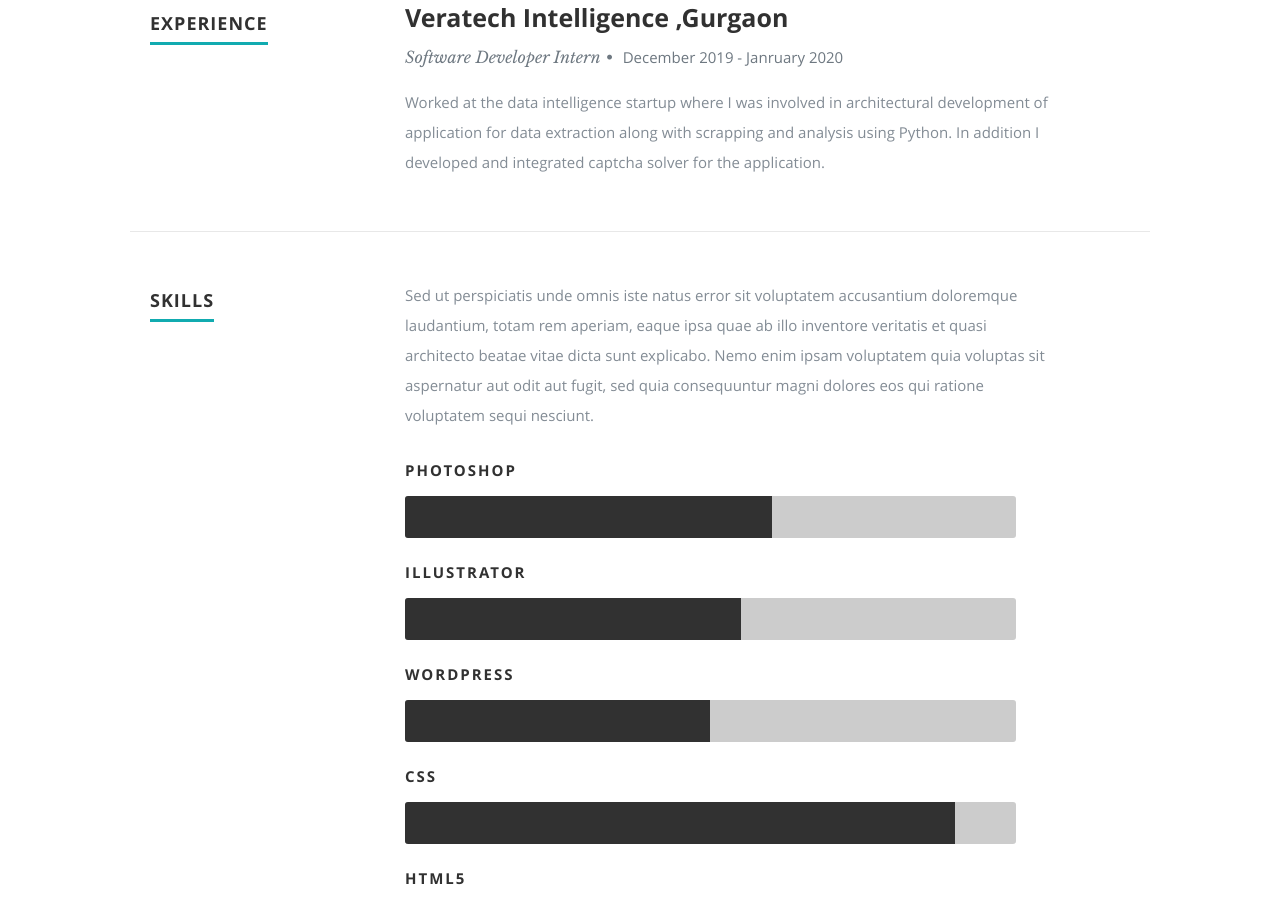
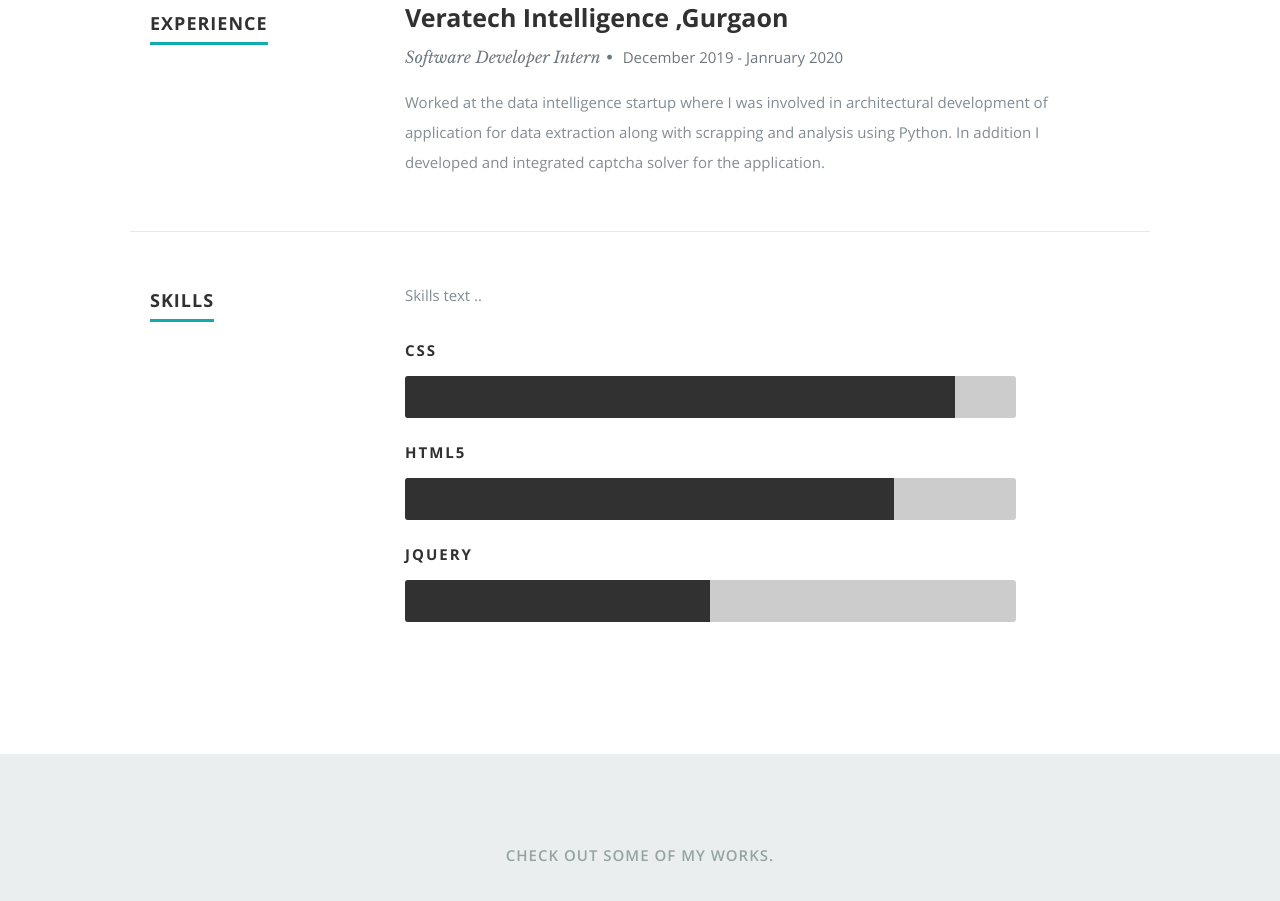
Before and after one commit to 090max/090max.github.io, a plain HTML site: page index.html in a window 1280 px wide. Shown: the part 1698-2599 px from the top of the page. Drawn offline with nearby package versions, Linux system fonts and the light colour scheme.

Commit message:
update files for the portfolio

```diff
--- a/index.html
+++ b/index.html
@@ -189,18 +189,12 @@
 
          <div class="nine columns main-col">
 
-            <p>Sed ut perspiciatis unde omnis iste natus error sit voluptatem accusantium doloremque laudantium, totam rem aperiam,
-            eaque ipsa quae ab illo inventore veritatis et quasi architecto beatae vitae dicta sunt explicabo. Nemo enim ipsam
-            voluptatem quia voluptas sit aspernatur aut odit aut fugit, sed quia consequuntur magni dolores eos qui ratione
-            voluptatem sequi nesciunt.
+            <p>Skills text ..
             </p>
 
 				<div class="bars">
 
 				   <ul class="skills">
-					   <li><span class="bar-expand photoshop"></span><em>Photoshop</em></li>
-                  <li><span class="bar-expand illustrator"></span><em>Illustrator</em></li>
-						<li><span class="bar-expand wordpress"></span><em>Wordpress</em></li>
 						<li><span class="bar-expand css"></span><em>CSS</em></li>
 						<li><span class="bar-expand html5"></span><em>HTML5</em></li>
                   <li><span class="bar-expand jquery"></span><em>jQuery</em></li>
@@ -472,9 +466,7 @@
 
             <div class="ten columns">
 
-                  <p class="lead">Sed ut perspiciatis unde omnis iste natus error sit voluptatem accusantium doloremque laudantium, totam rem aperiam,
-                  eaque ipsa quae ab illo inventore veritatis et quasi architecto beatae vitae dicta sunt explicabo. Nemo enim ipsam
-                  voluptatem quia voluptas sit aspernatur aut odit aut fugit.
+                  <p class="lead">Contact Info
                   </p>
 
             </div>
```
